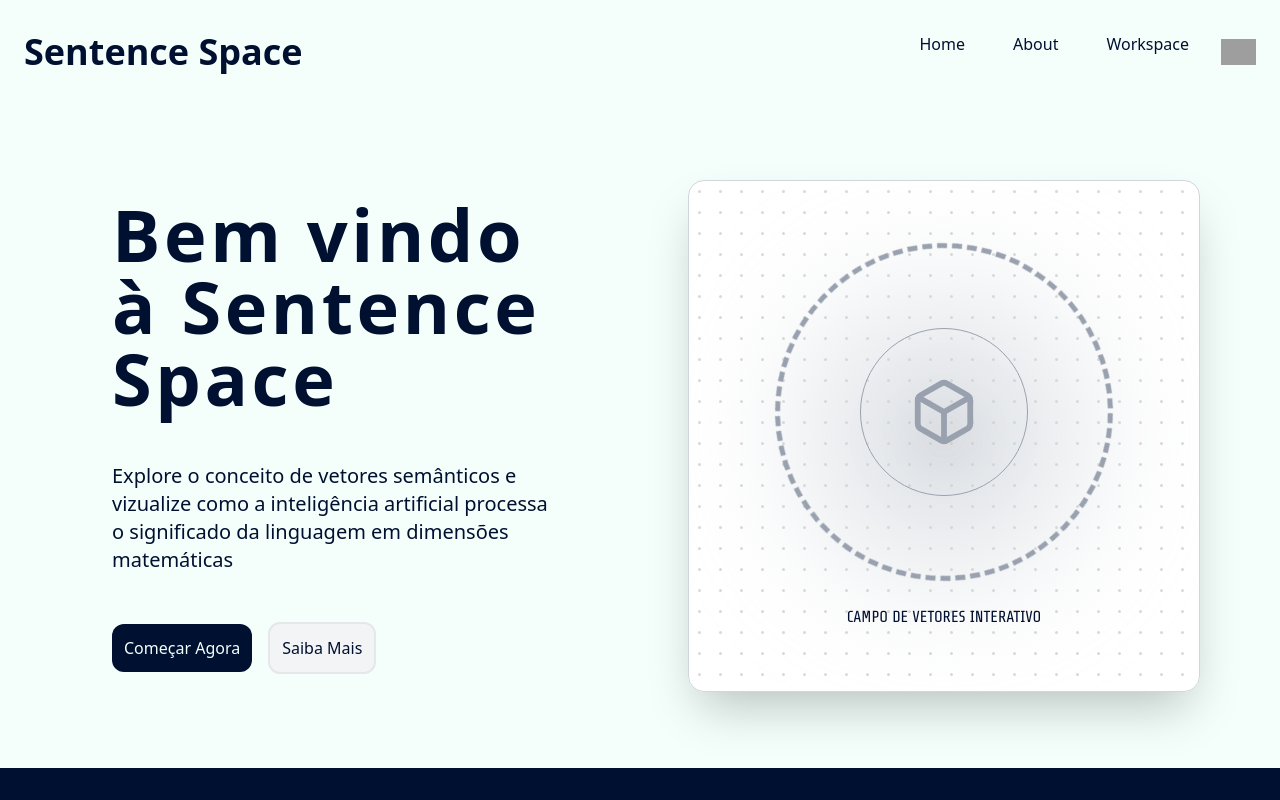
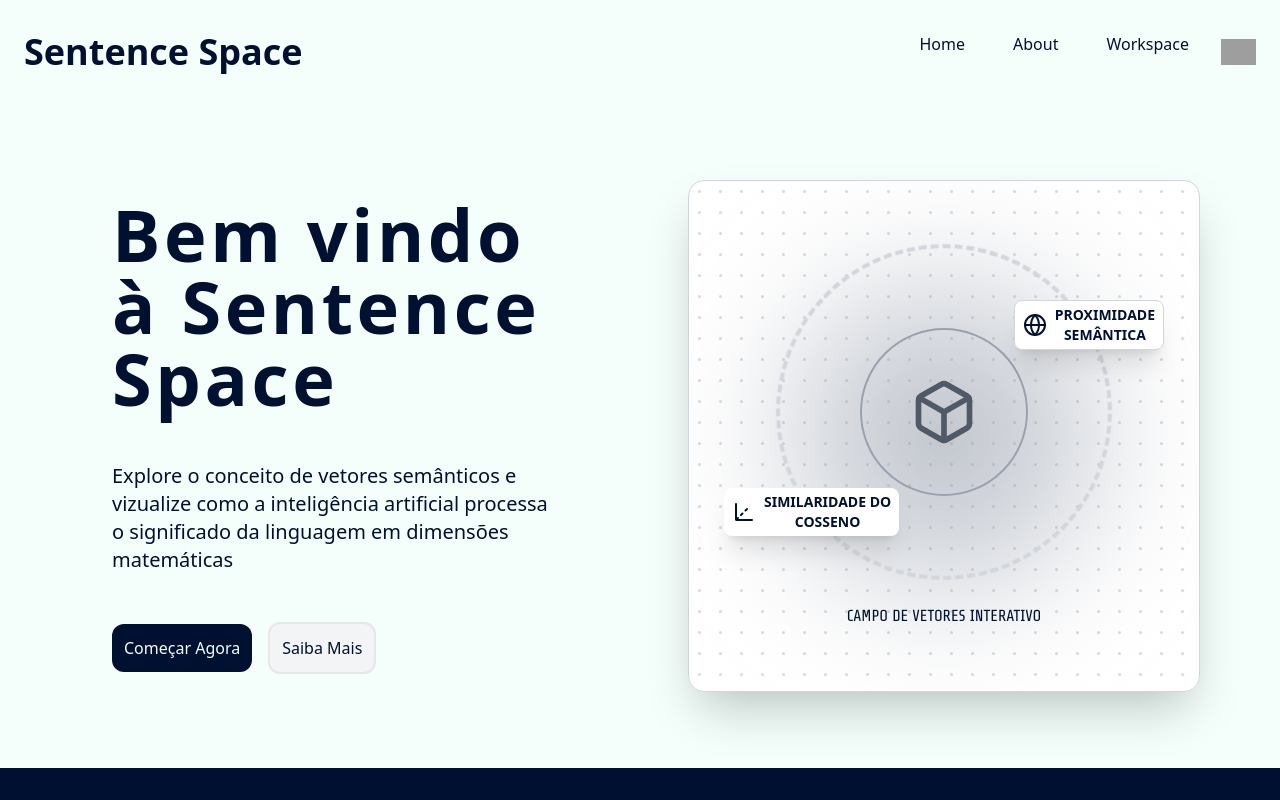
Before and after one commit to LucMazarJR/visual_embedding, a Next.js app in the folder front/: page / in a window 1280 px wide. Built offline with nearby package versions, Linux system fonts and the light colour scheme; grey boxes are pictures that could not be loaded.

Commit message:
feat: finish hero structure

```diff
--- a/front/app/page.tsx
+++ b/front/app/page.tsx
@@ -1,4 +1,4 @@
-import { Box } from "lucide-react";
+import { Box, Globe, Axis3D } from "lucide-react";
 import Link from "next/link";
 import { Share_Tech } from "next/font/google";
 
@@ -34,15 +34,25 @@ export default function Home() {
       <div className="flex flex-col items-center justify-center">
         <div className="relative isolate flex h-128 w-lg flex-col items-center justify-center gap-6 overflow-hidden rounded-2xl border border-gray-300 bg-[url('/bgs/frame1.svg')] bg-repeat shadow-2xl">
           <div className="pointer-events-none absolute inset-0 flex items-center justify-center">
-            <div className="h-72 w-72 rounded-full bg-gray-300/60 blur-3xl" />
+            <div className="h-80 w-80 rounded-full bg-gray-400/50 blur-3xl" />
           </div>
-          <div className="relative z-10 h-fit w-fit animate-spin rounded-full border-5 border-dashed border-gray-400 [animation-duration:40s]">
+          <div className="relative z-10 h-fit w-fit animate-spin rounded-full border-4 border-dashed border-gray-300 [animation-duration:40s]">
             <Box
-              className="m-20 h-42 w-42 animate-spin rounded-full border border-gray-400 p-12 drop-shadow-2xl [animation-direction:reverse] [animation-duration:40s]"
-              color="#99a1af"
+              className="m-20 h-42 w-42 animate-spin rounded-full border-2 border-gray-400 p-12 drop-shadow-2xl [animation-direction:reverse] [animation-duration:40s]"
+              color="#505967"
             />
           </div>
-          <div className={`z-10 ${share_tech.className}`}>
+          <div className="absolute z-20 h-80 w-80">
+            <div className="absolute top-6 -right-15 flex items-center gap-2 rounded-lg border border-gray-300 bg-white p-1 px-2 text-center text-sm font-bold shadow-xl">
+              <Globe />
+              PROXIMIDADE <br />
+              SEMÂNTICA
+            </div>
+            <div className="absolute bottom-15 -left-15 flex items-center gap-2 rounded-lg border-gray-300 bg-white p-1 px-2 text-center text-sm font-bold shadow-xl">
+              <Axis3D /> SIMILARIDADE DO <br /> COSSENO
+            </div>
+          </div>
+          <div className={`relative z-10 ${share_tech.className}`}>
             CAMPO DE VETORES INTERATIVO
           </div>
         </div>
```
